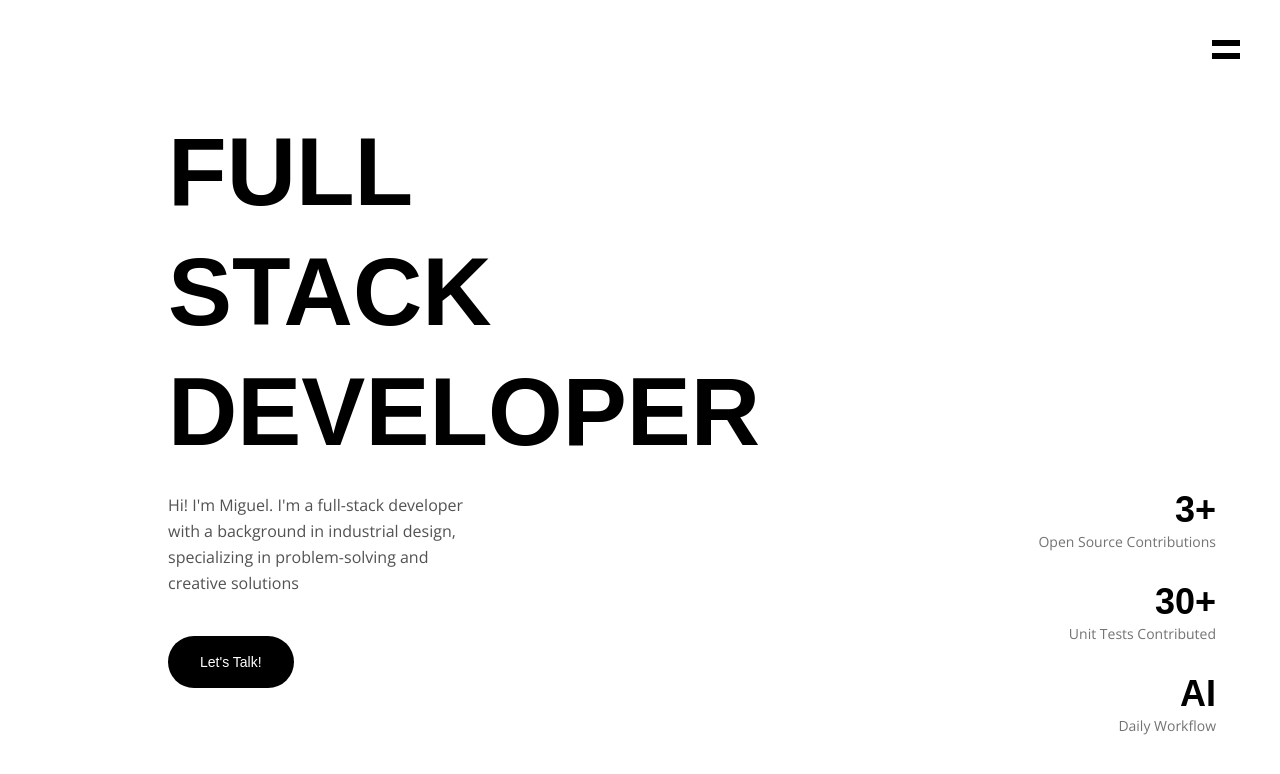
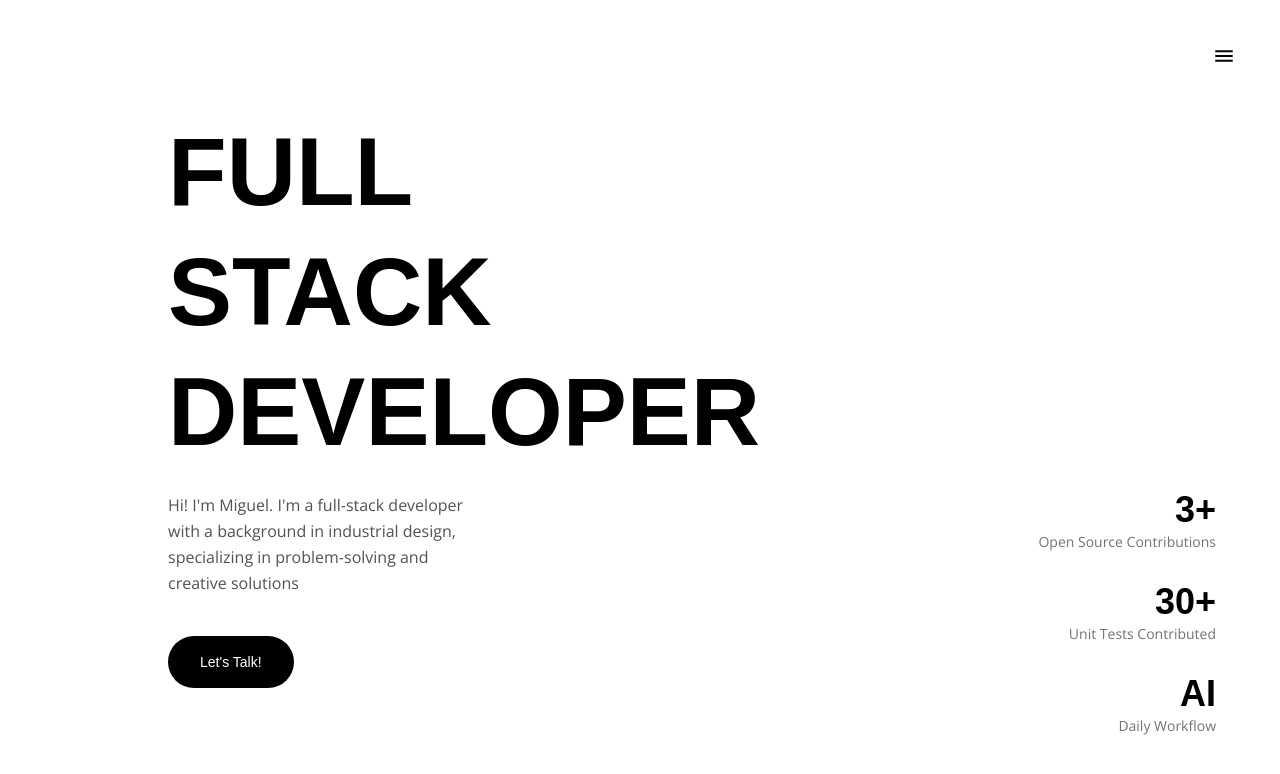
Before and after one commit to miguelm-montano/personalpage, a React (Vite) app: page /home in a window 1280 px wide. Shown: the top 774 px of the page. Built offline with nearby package versions, Linux system fonts and the light colour scheme; a web font is replaced by a local one.

Commit message:
feat: menu added to the main page

```diff
--- a/src/pages/Home/index.jsx
+++ b/src/pages/Home/index.jsx
@@ -1,22 +1,11 @@
-import GridBackground from "../../components/GridBackground";
+import GridBackground from '../../components/GridBackground'
+import MenuIcon from '../../components/MenuIcon'
 
 const STATS = [
-  { value: "3+", label: "Open Source Contributions" },
-  { value: "30+", label: "Unit Tests Contributed" },
-  { value: "AI", label: "Daily Workflow" },
-];
-
-function MenuIcon() {
-  return (
-    <button
-      aria-label="Open menu"
-      className="flex flex-col gap-[7px] p-2 cursor-pointer"
-    >
-      <span className="block w-7 h-[6px] bg-black" />
-      <span className="block w-7 h-[6px] bg-black" />
-    </button>
-  );
-}
+  { value: '3+',  label: 'Open Source Contributions' },
+  { value: '30+', label: 'Unit Tests Contributed' },
+  { value: 'AI',  label: 'Daily Workflow' },
+]
 
 function StatItem({ value, label }) {
   return (
```
